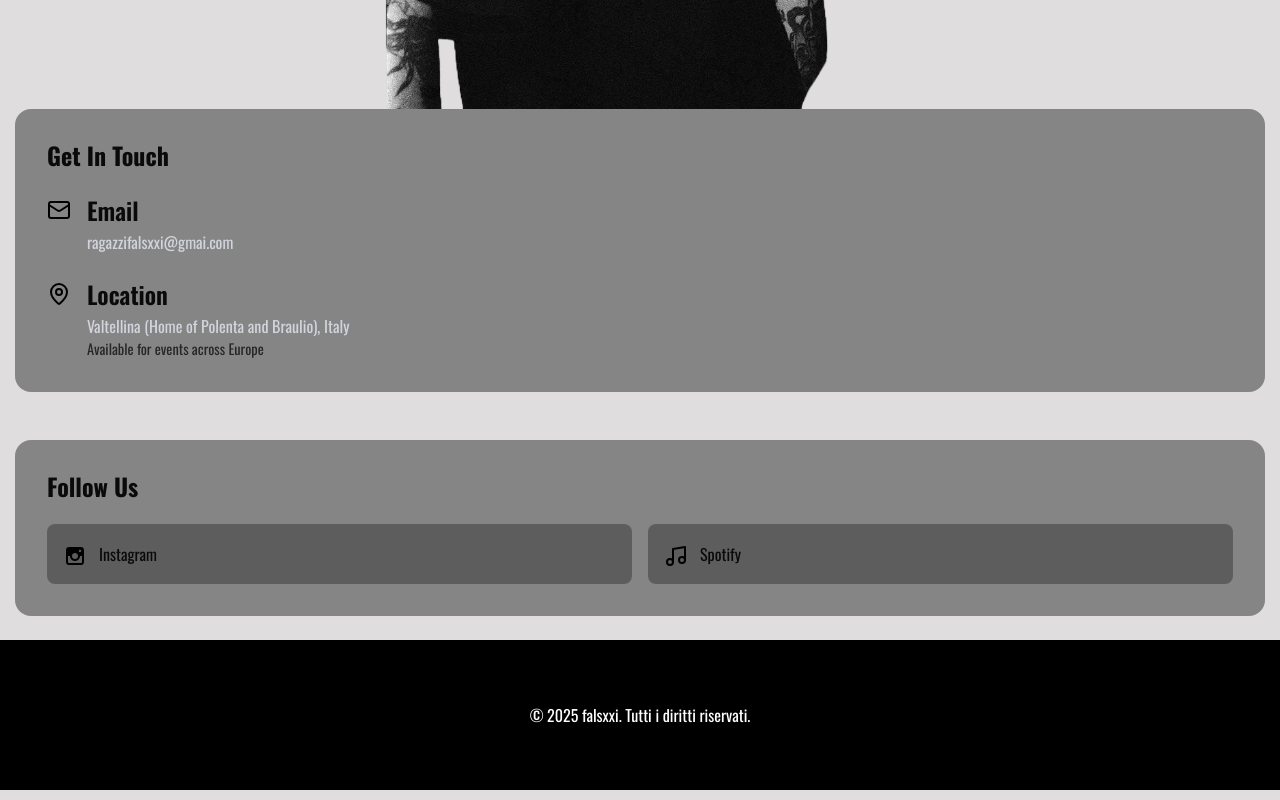
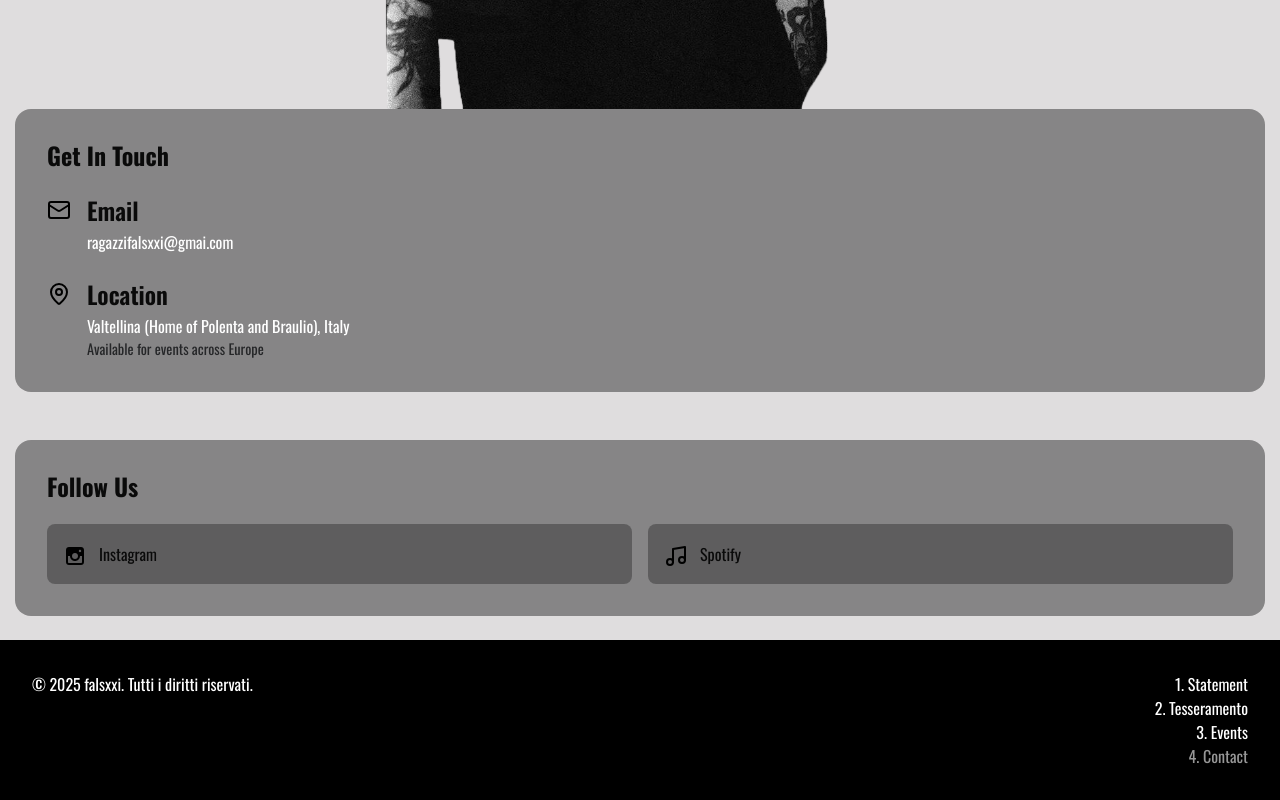
Before and after one commit to TheCodingTom/falsxxi-project, a React (Vite) app: page /contact in a window 1280 px wide. Shown: the part 599-1399 px from the top of the page. Built offline with nearby package versions, Linux system fonts and the light colour scheme; no server answers; a web font is replaced by a local one.

Commit message:
added footer navigation system + scrolltotop component

```diff
--- a/src/App.css
+++ b/src/App.css
@@ -87,8 +87,7 @@ html {
 
 #b {
   margin-top: 99.9vh;
-  background: rgb(0, 0, 0);
-
+  background: #222a30;
   color: white;
   font-size: x-large;
 }
@@ -102,7 +101,6 @@ html {
 
 .pig-logo {
   height: 350px;
-  width: 350px;
   padding: 20px;
   position: absolute;
   top: 5vh;
@@ -143,6 +141,12 @@ html {
 
   animation-timeline: view();
   animation-range: entry 0% cover 50%;
+
+  margin: auto;
+  width: 90vw;
+  padding: 10px;
+  font-size: large;
+  text-align: center;
 }
 
 @keyframes fadeIn {
--- a/src/App.tsx
+++ b/src/App.tsx
@@ -7,6 +7,7 @@ import Contact from "./pages/Contact";
 import Dropdown from "./components/Dropdown";
 import Home from "./pages/Home";
 import Footer from "./components/Footer";
+import ScrollToTop from "./components/ScrollToTop";
 
 const DropdownLayout = () => {
   return (
@@ -24,6 +25,7 @@ function App() {
   return (
     <>
       <BrowserRouter>
+        <ScrollToTop />
         <Routes>
           <Route element={<DropdownLayout />}>
             <Route path="/" element={<Home />} />
--- a/src/components/Dropdown.tsx
+++ b/src/components/Dropdown.tsx
@@ -1,9 +1,7 @@
 import {
   Sheet,
-  SheetClose,
   SheetContent,
   SheetDescription,
-  SheetHeader,
   SheetTitle,
   SheetTrigger,
 } from "@/components/ui/sheet";
--- a/src/components/Footer.tsx
+++ b/src/components/Footer.tsx
@@ -1,3 +1,5 @@
+import { NavLink } from "react-router";
+
 function Footer() {
   return (
     <footer
@@ -8,12 +10,37 @@ function Footer() {
         backgroundPosition: "center",
         padding: "2rem",
         color: "white",
-        textAlign: "center",
+        display: "flex",
+        justifyContent: "space-between",
+        alignItems: "flex-start",
       }}
     >
       <p>
         &copy; {new Date().getFullYear()} falsxxi. Tutti i diritti riservati.
       </p>
+
+      {/* Right-side vertical navbar */}
+      <div
+        className="footer-navbar"
+        style={{
+          display: "flex",
+          flexDirection: "column",
+          alignItems: "flex-end",
+        }}
+      >
+        <NavLink className="footer-link" to="/">
+          1. Statement
+        </NavLink>
+        <NavLink className="footer-link" to="/membership">
+          2. Tesseramento
+        </NavLink>
+        <NavLink className="footer-link" to="/events">
+          3. Events
+        </NavLink>
+        <NavLink className="footer-link" to="/contact">
+          4. Contact
+        </NavLink>
+      </div>
     </footer>
   );
 }
--- /dev/null
+++ b/src/components/ScrollToTop.tsx
@@ -0,0 +1,15 @@
+import { useEffect } from "react";
+import { useLocation } from "react-router";
+
+function ScrollToTop() {
+  const { pathname } = useLocation();
+
+  useEffect(() => {
+    // Scrolls to top whenever the path changes
+    window.scrollTo({ top: 0, behavior: "smooth" });
+  }, [pathname]);
+
+  return null;
+}
+
+export default ScrollToTop;
--- a/src/styles/Contact.css
+++ b/src/styles/Contact.css
@@ -53,7 +53,7 @@
 }
 
 .item-text {
-  color: #d1d5db;
+  color: #ffffff;
 }
 
 .item-subtext {
```
